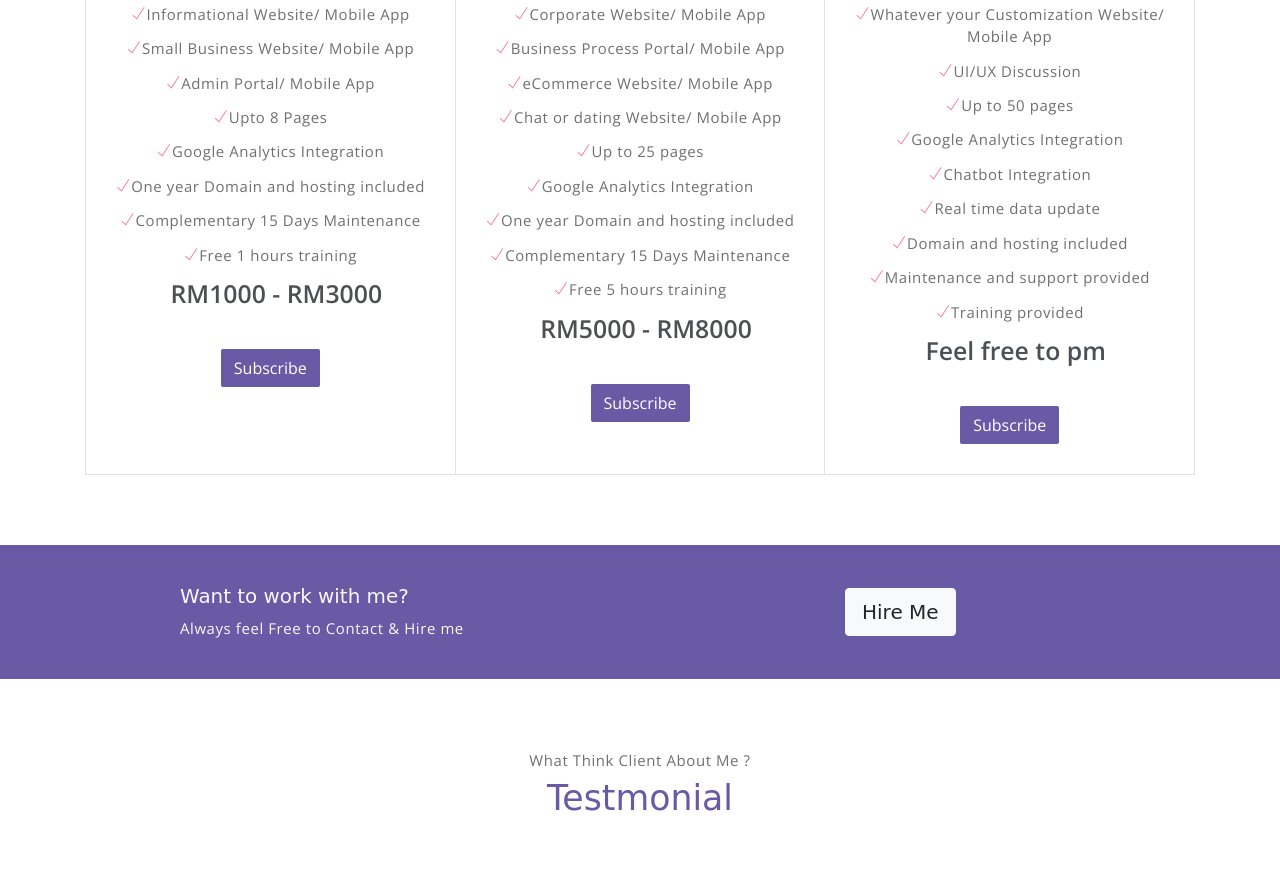
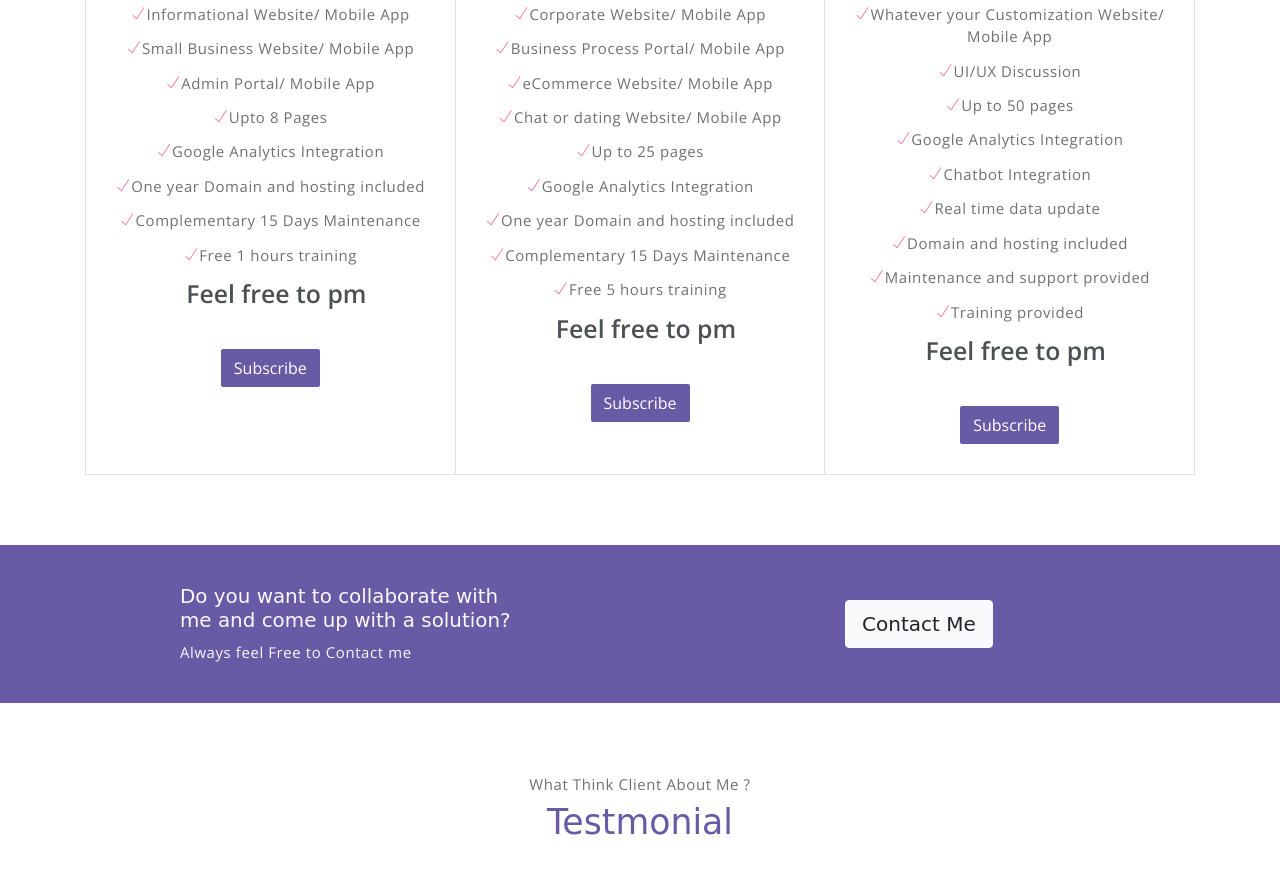
Before and after one commit to jinghaoyong/myportfolio, a website: page index.html in a window 1280 px wide. Shown: the part 3543-4424 px from the top of the page. Drawn offline with nearby package versions, Linux system fonts and the light colour scheme; a web font is replaced by a local one.

Commit message:
changes..

```diff
--- a/index.html
+++ b/index.html
@@ -300,7 +300,7 @@
                     </div>
                     <div class="pricing-card-footer">
                         <!-- <span>$</span> -->
-                        <span>RM1000 - RM3000</span>
+                        <span>Feel free to pm</span>
                     </div>
                     <a href="https://wa.me/60149868706?text=Hello%20there!%20I%20need%20help%20with%20your%20service."
                         class="btn btn-primary mt-3 pricing-card-btn">Subscribe</a>
@@ -324,7 +324,7 @@
                         </div>
                     </div>
                     <div class="pricing-card-footer">
-                        <span>RM5000 - RM8000</span>
+                        <span>Feel free to pm</span>
                     </div>
                     <a href="https://wa.me/60149868706?text=Hello%20there!%20I%20need%20help%20with%20your%20service."
                         class="btn btn-primary mt-3 pricing-card-btn">Subscribe</a>
@@ -364,12 +364,12 @@
             <!-- row -->
             <div class="row align-items-center">
                 <div class="col-sm offset-md-1 mb-4 mb-md-0">
-                    <h6 class="title text-light">Want to work with me?</h6>
-                    <p class="m-0 text-light">Always feel Free to Contact & Hire me</p>
+                    <h6 class="title text-light">Do you want to collaborate with me and come up with a solution?</h6>
+                    <p class="m-0 text-light">Always feel Free to Contact me</p>
                 </div>
                 <div class="col-sm offset-sm-2 offset-md-3">
                     <a href="https://wa.me/60149868706?text=Hello%20there!%20I%20need%20help%20with%20your%20service."
-                        class="btn btn-lg my-font btn-light rounded">Hire Me</a>
+                        class="btn btn-lg my-font btn-light rounded">Contact Me</a>
                 </div>
             </div> <!-- end of row -->
         </div> <!-- end of container -->
@@ -452,7 +452,7 @@
             <!-- blog-wrapper -->
             <div class="blog-card">
                 <div class="blog-card-header">
-                    <img src="https://media.licdn.com/dms/image/C4E22AQFg3-2q8MN_XQ/feedshare-shrink_1280/0/1659084695360?e=1724889600&v=beta&t=EXjDwOcsrWa3xNnaumMNnDnCijrQ3JFI0_U_Zv1nGc4"
+                    <img src="https://media.licdn.com/dms/image/v2/C4E22AQFg3-2q8MN_XQ/feedshare-shrink_800/feedshare-shrink_800/0/1659084695360?e=1741824000&v=beta&t=njq7Rbnm_YsEYWDa4diqM4wMcEPwCF-plRTC5ad0c68"
                         class="blog-card-img">
                 </div>
                 <div class="blog-card-body">
```
